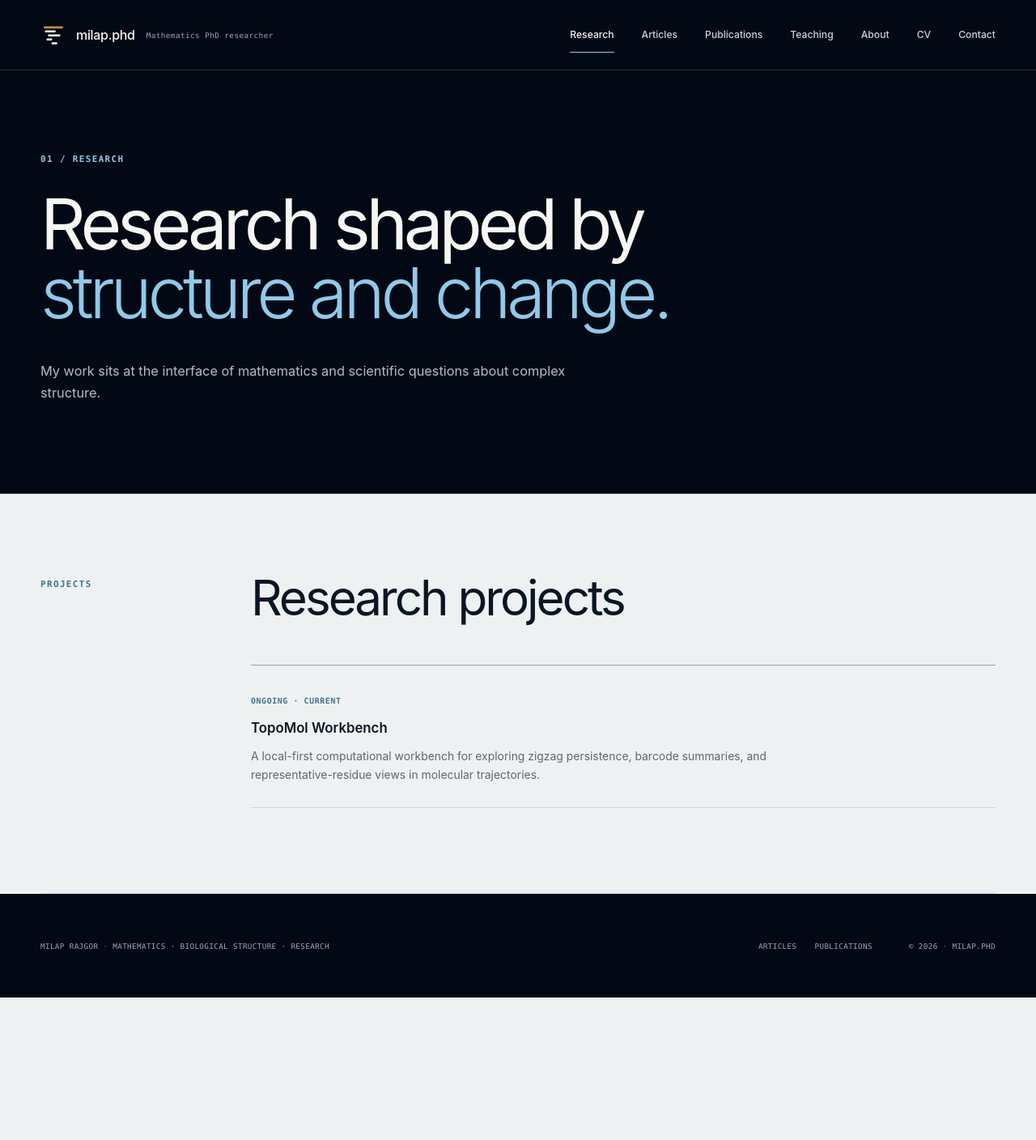
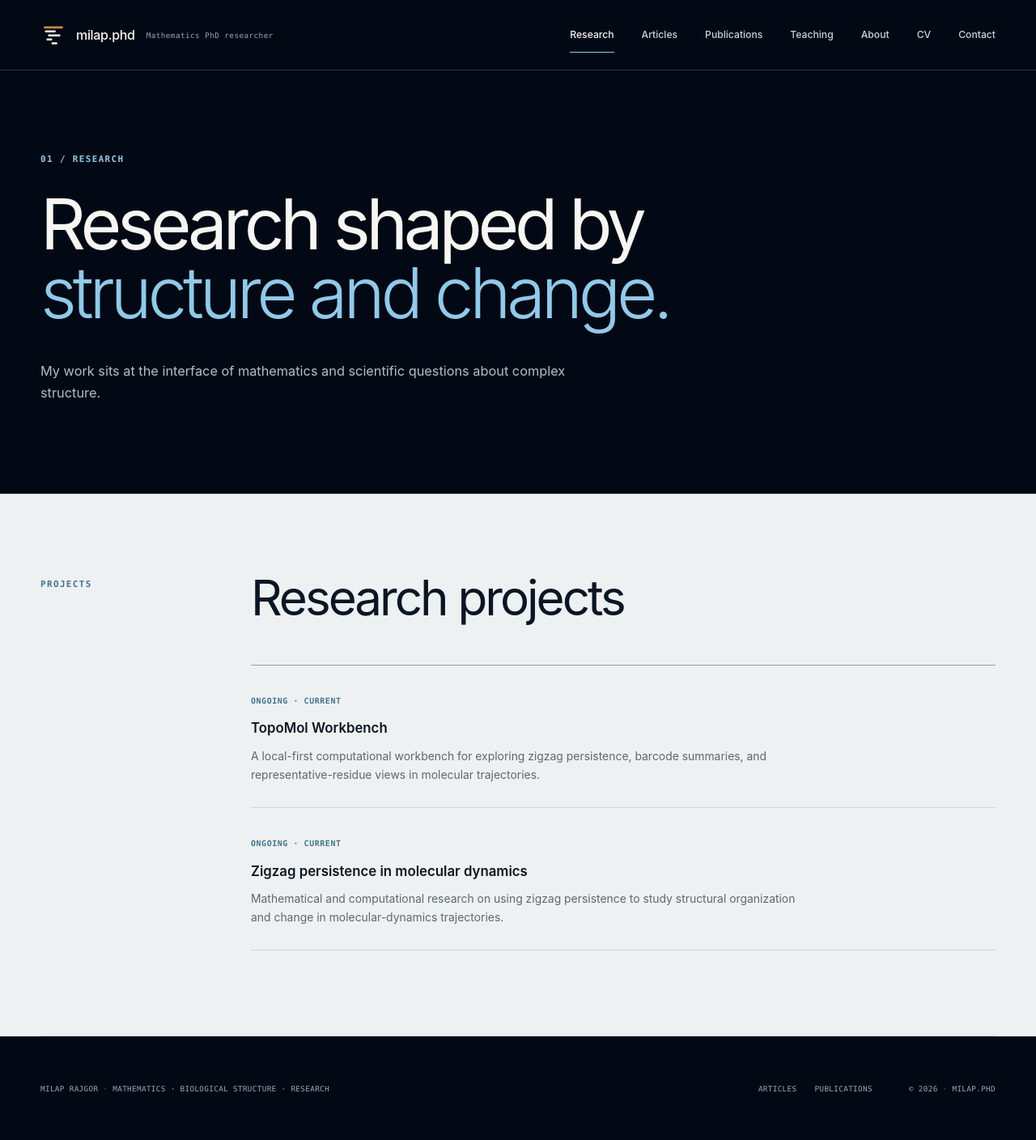
Before and after one commit to milap100/milap.phd, a Jekyll site: the page built from research.md, in a window 1280 px wide. Shown: the whole page at 81% size. Built offline with Jekyll 4.4.1, drawn with Linux system fonts in a browser that asks for light colours; before the commit the page ends 1232 px from its top, so only the background shows below that.

Commit message:
Add zigzag persistence research project

```diff
--- a/_data/projects.yml
+++ b/_data/projects.yml
@@ -3,3 +3,9 @@
   summary: "A local-first computational workbench for exploring zigzag persistence, barcode summaries, and representative-residue views in molecular trajectories."
   url: ""
   status: "Ongoing"
+
+- title: "Zigzag persistence in molecular dynamics"
+  period: "Current"
+  summary: "Mathematical and computational research on using zigzag persistence to study structural organization and change in molecular-dynamics trajectories."
+  url: ""
+  status: "Ongoing"
```
